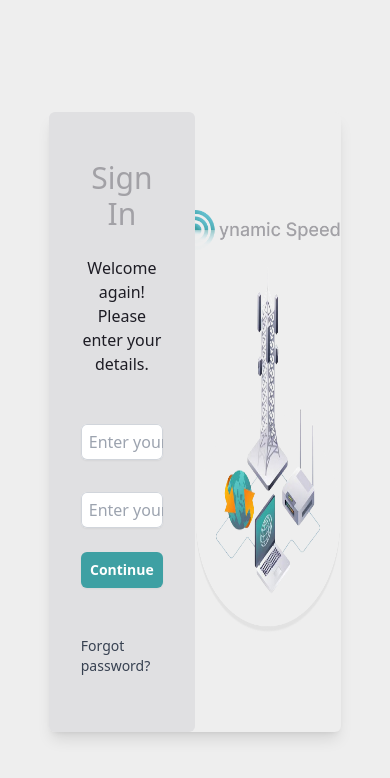
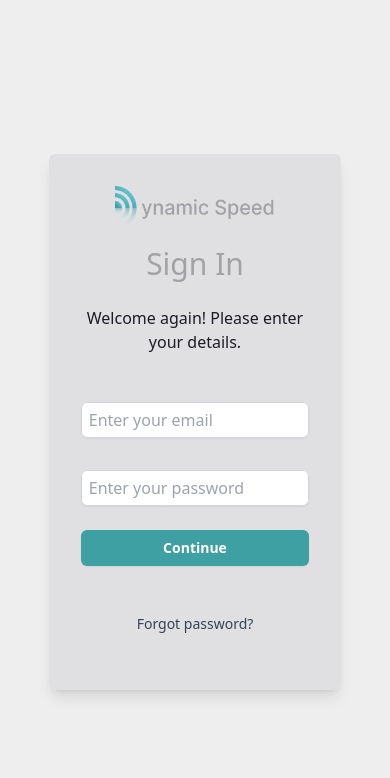
Before and after one commit to ChalalLyna/DevFest-OnlinePhase-DynamicSpeed, a React (Vite) app: page / in a window 390 px wide. Shown: the top 778 px of the page. Built offline with nearby package versions, Linux system fonts and the light colour scheme.

Commit message:
Responsiveness

```diff
--- a/src/pages/login.jsx
+++ b/src/pages/login.jsx
@@ -40,9 +40,13 @@ export default function Login() {
   return (
     <div className='bg-[#EEEEEE] flex items-center justify-center h-screen'>
       {/* Container for the layout */}
-      <div className='flex flex-row w-3/4 bg-[#EEEEEE] rounded-md shadow-lg'>
+      <div className='flex flex-col md:flex-row w-3/4 bg-[#EEEEEE] rounded-md shadow-lg'>
         {/* Left section - Sign In Form */}
-        <div className="w-1/2 p-8 bg-[#E0E0E2] rounded-md">
+        <div className="md:w-1/2 w-full p-8 bg-[#E0E0E2] rounded-md">
+          {/* Logo for mobile devices */}
+          <div className="flex justify-center mb-4 md:hidden">
+            <img src="../public/logo.png" alt="Logo" className='w-40' />
+          </div>
           {/* Center the heading and description */}
           <div className="text-center mt-4">
             <h1 className='text-[#A2A1A6] text-3xl'>Sign In</h1>
@@ -61,7 +65,6 @@ export default function Login() {
                 </span>
               )}
 
-
               <div className="mt-2">
                 <input
                   id="email"
@@ -79,10 +82,7 @@ export default function Login() {
             </div>
 
             <div>
-              <div className="flex items-center justify-between">
-
-
-              </div>
+              <div className="flex items-center justify-between"></div>
               <div className="mt-2">
                 <input
                   id="password"
@@ -91,7 +91,7 @@ export default function Login() {
                   autoComplete="current-password"
                   required
                   placeholder="Enter your password"
-                  className="block w-full rounded-md border-0 py-1.5 text-gray-900 shadow-sm ring-1 ring-inset ring-gray-300 placeholder:text-gray-400 placeholder:pl-2 focus:ring-2 focus:ring-inset  sm:text-sm sm:leading-6"
+                  className="block w-full rounded-md border-0 py-1.5 text-gray-900 shadow-sm ring-1 ring-inset ring-gray-300 placeholder:text-gray-400 placeholder:pl-2 focus:ring-2 focus:ring-inset sm:text-sm sm:leading-6"
                   onChange={(event) => {
                     setPassword(event.target.value);
                   }}
@@ -106,22 +106,22 @@ export default function Login() {
               >
                 Continue
               </button>
-              <br /> <br />
-              <div className="text-sm flex justify-center ">
-                  <a href="#" className=" hover:text-[#3EA0A3] text-gray-700 ">
-                    Forgot password?
-                  </a>
-                </div>
+              <br /><br />
+              <div className="text-sm flex justify-center">
+                <a href="#" className="hover:text-[#3EA0A3] text-gray-700">
+                  Forgot password?
+                </a>
+              </div>
               <br />
             </div>
           </form>
         </div>
 
-        {/* Right section - Image */}
-        <div className="w-1/2 flex flex-col mt-6 justify-center items-center">
-        <img
+        {/* Right section - Image (Hidden on mobile) */}
+        <div className="hidden md:flex md:w-1/2 flex-col mt-4 justify-center items-center">
+          <img
             src="../public/logo.png"
-            alt="Login"
+            alt="Logo"
             className='w-40'
           />
           <img
```
